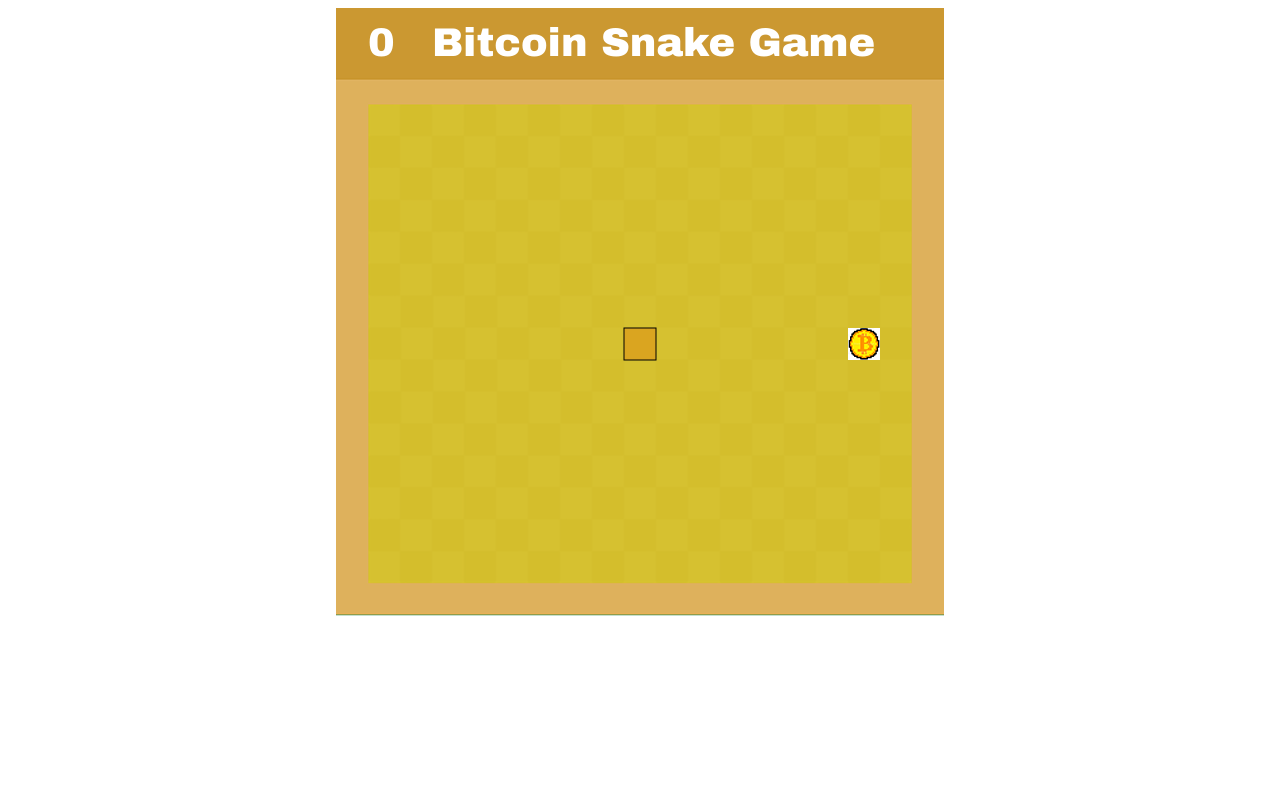
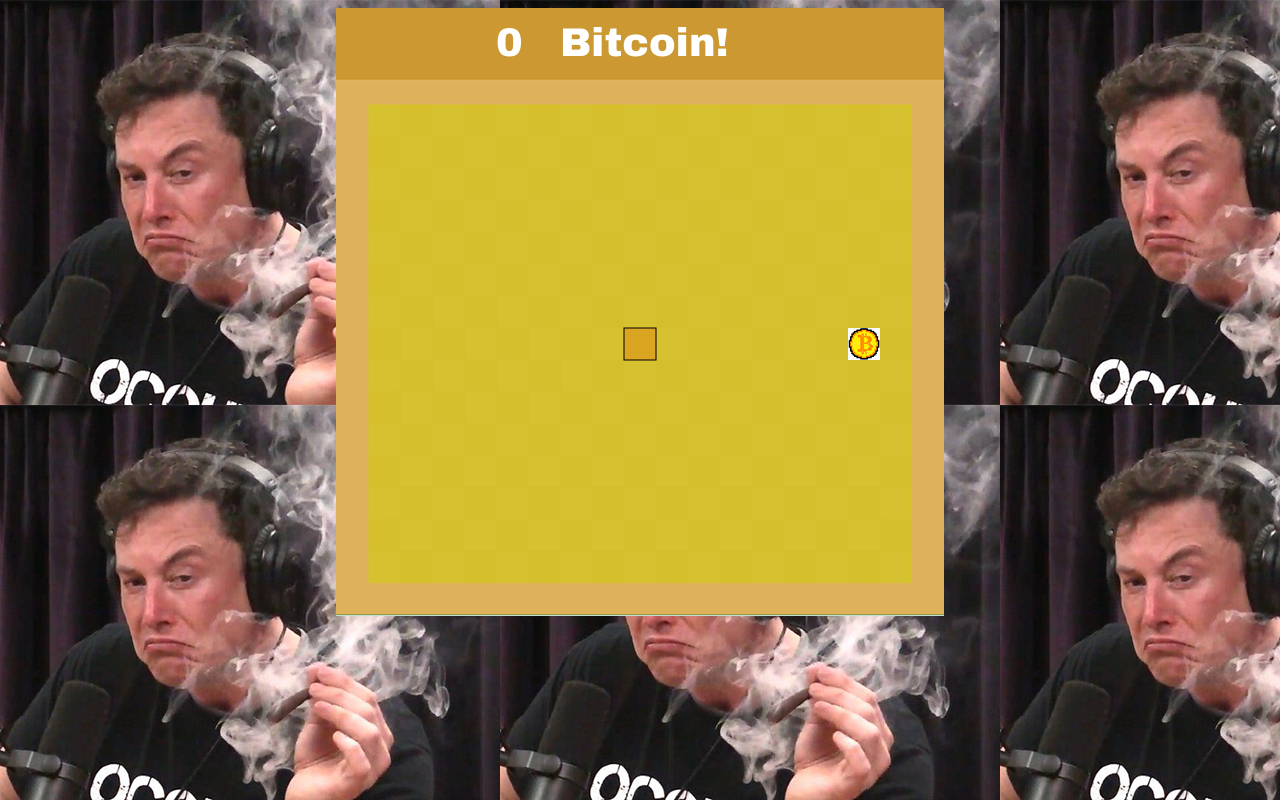
Before and after one commit to maxzussman/cimx43-exercises, a plain HTML site: page snakegame/index.html in a window 1280 px wide. Drawn offline with Linux system fonts and the light colour scheme.

Commit message:
elon updates

```diff
--- a/snakegame/index.html
+++ b/snakegame/index.html
@@ -10,10 +10,9 @@
     </style>
   </head>
   <style>
-body {
-  background-image: url('example_img_girl.jpg');
-}
-</style>
+    body {
+      background-image: url('elon.jpg');
+  </style>
   <canvas id="snake" width="608" height="608"></canvas>
   <script src="snake.js"></script>
 </html>
--- a/snakegame/snake.js
+++ b/snakegame/snake.js
@@ -136,8 +136,8 @@
 
   ctx.fillStyle = 'white';
   ctx.font = '40px Arial Black';
-  ctx.fillText(score, 1 * box, 1.5 * box);
-  ctx.fillText('Bitcoin Snake Game', 3 * box, 1.5 * box);
+  ctx.fillText(score, 5* box, 1.5 * box);
+  ctx.fillText('Bitcoin!', 7 * box, 1.5 * box);
 }
 
 // call draw function 100 ms
```
Also changed, not shown: snakegame/elon.jpeg (added), snakegame/elon.jpg (added), 1 other file.
